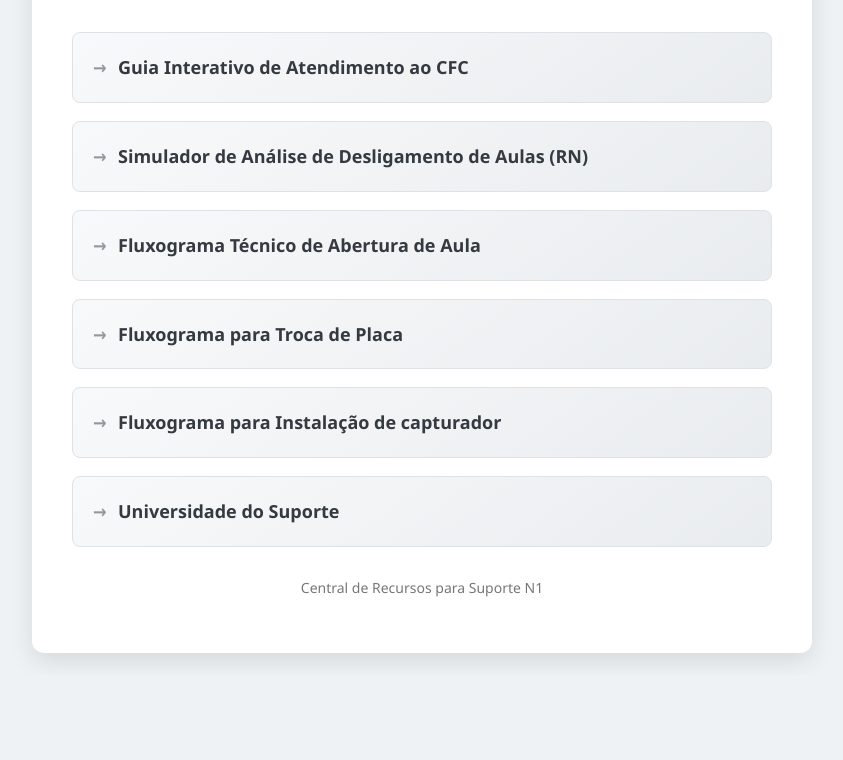
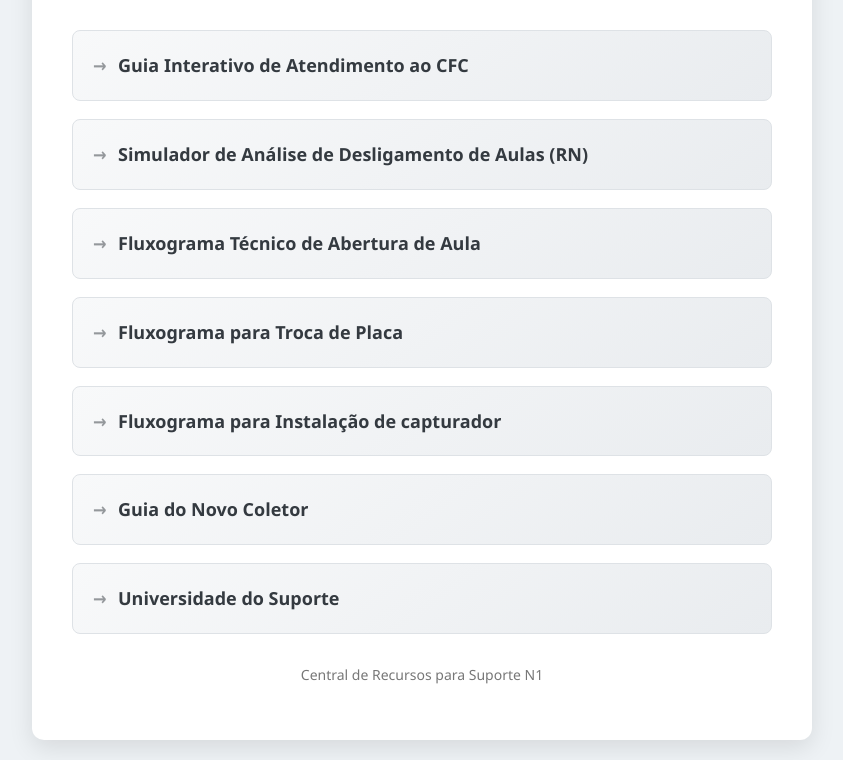
Before and after one commit to davidtottenhamroc-a11y/basen1-new, a plain HTML site: page menu.html in a window 1280 px wide. Shown: the part 165-925 px from the top of the page, without its empty margins (218-1061 px from the left). Before the commit the page ends 840 px from the top, so only its background shows below. Drawn offline with Linux system fonts and the light colour scheme.

Commit message:
Update menu.html

```diff
--- a/menu.html
+++ b/menu.html
@@ -127,6 +127,11 @@
                 </a>
             </li>
             <li class="menu-item">
+                <a href="coletor_novo.html" class="menu-link">
+                    <span>Guia do Novo Coletor</span>
+                </a>
+            </li>
+            <li class="menu-item">
                 <a href="universidade_suporte.html" class="menu-link">
                     <span>Universidade do Suporte</span>
                 </a>
```
